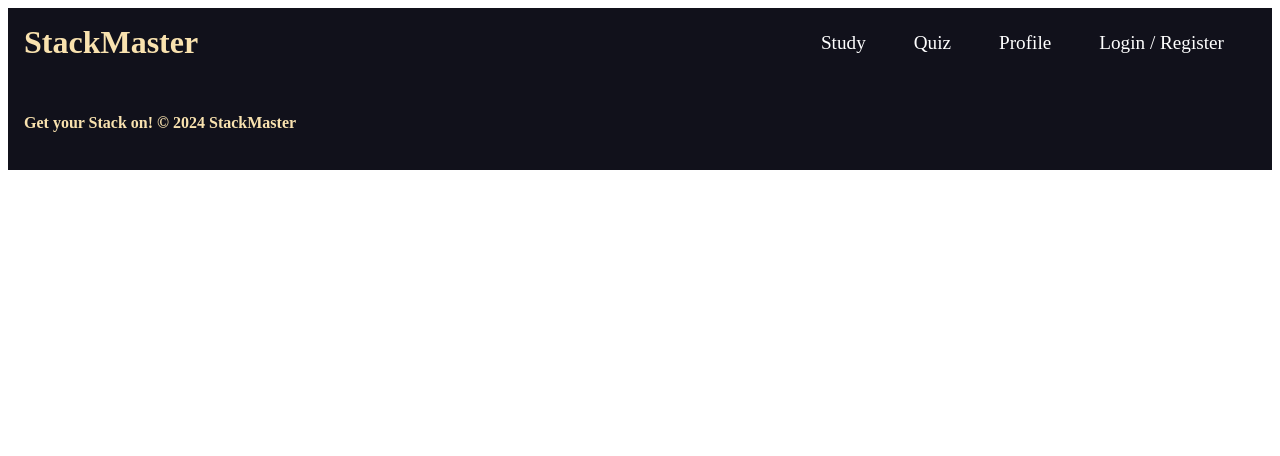
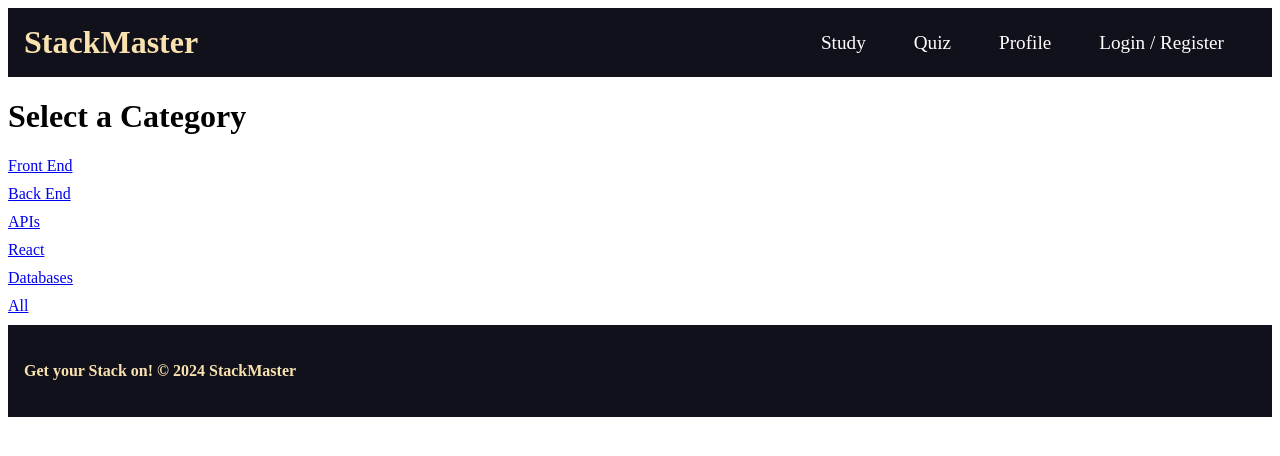
Before and after one commit to vpontual/stackmaster, a React (Vite) app in the folder client/: page /categories in a window 1280 px wide. Shown: the top 456 px of the page. Built offline with nearby package versions, Linux system fonts and the light colour scheme.

Commit message:
added categories page

```diff
--- a/client/src/App.jsx
+++ b/client/src/App.jsx
@@ -37,6 +37,7 @@
 import { Routes, Route } from 'react-router-dom';
 import Header from './components/Header';
 import Choice from './pages/Choice';
+import Categories from './pages/Categories';
 // import Footer from './components/Footer';
 import Footer from './components/Footer';
 
@@ -46,6 +47,7 @@ const App = () => {
       <Header />
       <Routes>
         {/* <Route path="/" element={<Home />} /> */}
+        <Route path="/categories" element={<Categories />} />
         {/* <Route path="/study" element={<Study />} /> */}
         {/* <Route path="/quiz" element={<Quiz />} /> */}
         <Route path="/choice" element={<Choice />} />
--- a/client/src/pages/Categories.jsx
+++ b/client/src/pages/Categories.jsx
@@ -1,16 +1,32 @@
 import React from 'react';
 import { Link } from 'react-router-dom';
 
-const Choice = () => {
+const Categories = () => {
+  const categories = [
+    { id: 1, name: 'Front End' },
+    { id: 2, name: 'Back End' },
+    { id: 3, name: 'APIs' },
+    { id: 4, name: 'React' },
+    { id: 5, name: 'Databases' },
+    { id: 6, name: 'All' },
+  ];
+
   return (
     <div>
-      <h1>What do you want to do today?</h1>
+      <h1>Select a Category</h1>
       <div>
-        <Link to="/categories">Study</Link>
-        <Link to="/quiz">Take Quiz</Link>
+        {categories.map((category) => (
+          <Link
+            key={category.id}
+            to={`/study/${category.id}`}
+            style={{ display: 'block', margin: '10px 0' }}
+          >
+            {category.name}
+          </Link>
+        ))}
       </div>
     </div>
   );
 };
 
-export default Choice;
+export default Categories;
```
